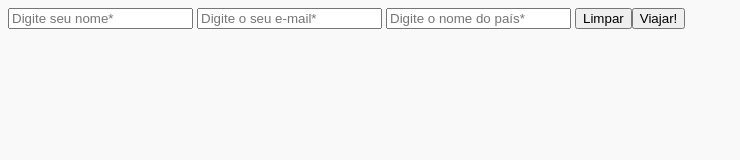
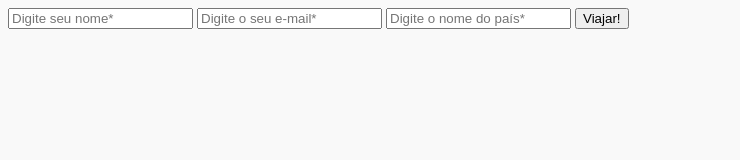
Before and after one commit to leticiamazzo/ptonella.github.io, a plain HTML site: page reprograma/mundo-gelado/index.html in a window 1280 px wide. Shown: the whole page, without its empty margins (0-740 px from the left). Drawn offline with Linux system fonts and the light colour scheme.

Commit message:
Remove boat clear

```diff
--- a/reprograma/mundo-gelado/index.html
+++ b/reprograma/mundo-gelado/index.html
@@ -11,7 +11,6 @@
     <input type="text" placeholder="Digite o seu e-mail*" id="email">
     <input type="text" placeholder="Digite o nome do país*" id="pais">
 
-    <button onclick="clear();">Limpar</a>
     <button onclick="validarFormulario();">Viajar!</button>
 
   </body>
```
Also changed, not shown: 1 other file.
